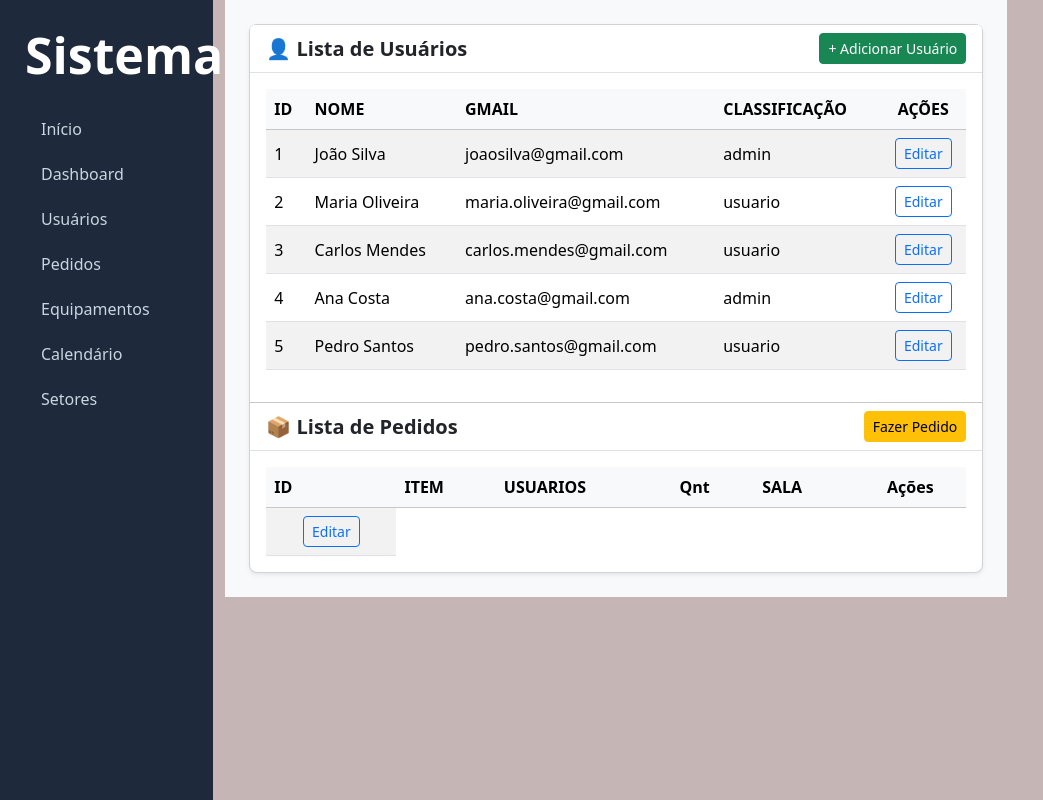
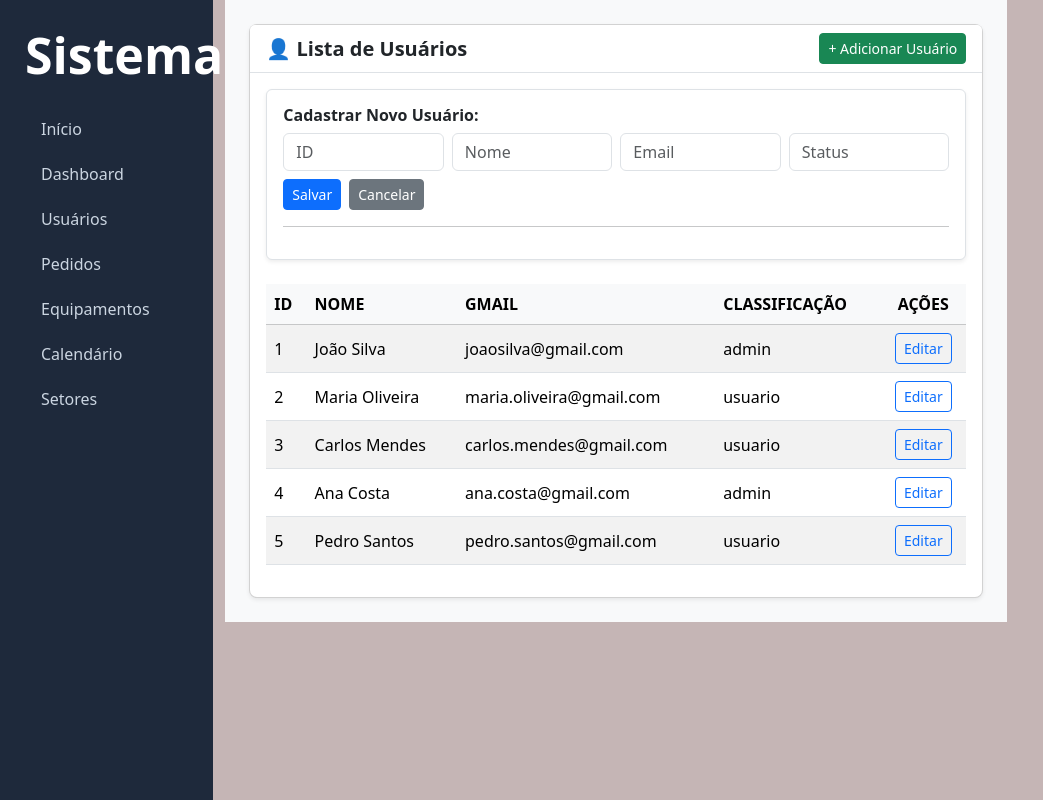
Before and after one commit to AlexAlves-10/pi-chamados, a Next.js app: page /gerenciador_usuarios in a window 1280 px wide. Both pictures are taken after a click on the button "+ Adicionar Usuário". Shown: the whole page, without its empty margins (0-1043 px from the left). Built offline with nearby package versions, Linux system fonts and the light colour scheme.

Commit message:
atualizacaoo/ agora consegue adicionar usuario

```diff
--- a/app/gerenciador_usuarios/page.js
+++ b/app/gerenciador_usuarios/page.js
@@ -1,91 +1,83 @@
-
+'use client'
 import "./Gerenciador_usuarios.css";
-const listaPedidos = [
-    {
-        id: 1,
-        item: "Caderno",
-        usuario: "João Silva",
-        quantidade: 2,
-        sala: 101
-    },
-    {
-        id: 2,
-        item: "Caneta",
-        usuario: "Maria Oliveira",
-        quantidade: 5,
-        sala: 203
-    },
-    {
-        id: 3,
-        item: "Livro",
-        usuario: "Carlos Mendes",
-        quantidade: 1,
-        sala: 305
-    },
-    {
-        id: 4,
-        item: "Lápis",
-        usuario: "Ana Costa",
-        quantidade: 10,
-        sala: 102
-    },
-    {
-        id: 5,
-        item: "Apagador",
-        usuario: "Pedro Santos",
-        quantidade: 1,
-        sala: 210
-    }
-];
-
-const listaUsuarios = [
-    {
-        id: 1,
-        nome: "João Silva",
-        email: "joaosilva@gmail.com",
-        status: "admin"
-    },
-    {
-        id: 2,
-        nome: "Maria Oliveira",
-        email: "maria.oliveira@gmail.com",
-        status: "usuario"
-    },
-    {
-        id: 3,
-        nome: "Carlos Mendes",
-        email: "carlos.mendes@gmail.com",
-        status: "usuario"
-    },
-    {
-        id: 4,
-        nome: "Ana Costa",
-        email: "ana.costa@gmail.com",
-        status: "admin"
-    },
-    {
-        id: 5,
-        nome: "Pedro Santos",
-        email: "pedro.santos@gmail.com",
-        status: "usuario"
-    }
-];
+import { useState } from "react";
 
 export default function GerenciadorUsuarios() {
+
+    const [id, alterarId] = useState("")
+    const [nome, alterarNome] = useState("")
+    const [email, alterarEmail] = useState("")
+    const [status, alterarStatus] = useState("")
+
+    // chavinho escnde e aparece
+    const [mostrarForm, alterarMostrarForm] = useState(false)
+
+    const [listaUsuarios, alterarListaUsuarios] = useState(
+        [
+            { id: 1, nome: "João Silva", email: "joaosilva@gmail.com", status: "admin" },
+            { id: 2, nome: "Maria Oliveira", email: "maria.oliveira@gmail.com", status: "usuario" },
+            { id: 3, nome: "Carlos Mendes", email: "carlos.mendes@gmail.com", status: "usuario" },
+            { id: 4, nome: "Ana Costa", email: "ana.costa@gmail.com", status: "admin" },
+            { id: 5, nome: "Pedro Santos", email: "pedro.santos@gmail.com", status: "usuario" }
+        ]
+    )
+
+    function salvar(e) {
+        e.preventDefault()
+        const objeto = {
+            id: id,
+            nome: nome,
+            email: email,
+            status: status,
+        }
+        alterarListaUsuarios(listaUsuarios.concat(objeto))
+
+        // ensoncididnho da tela usuario
+        alterarMostrarForm(false)
+    }
+
+    // tela usuario
     return (
         <div className="col-9 p-4 bg-light">
-
             <div className="card shadow-sm rounded-3">
 
-                {/* HEADER USUÁRIOS */}
+                {/* superior direito com adicionar usuarioo */}
                 <div className="card-header bg-white d-flex justify-content-between align-items-center border-bottom">
                     <h5 className="mb-0 fw-semibold">👤 Lista de Usuários</h5>
-                    <button className="btn btn-success btn-sm">
+
+
+                    <button
+                        className="btn btn-success btn-sm"
+                        onClick={() => alterarMostrarForm(true)}
+                    >
                         + Adicionar Usuário
                     </button>
                 </div>
 
                 <div className="card-body">
+
+
+                    {mostrarForm && (
+                        <form onSubmit={salvar} className="mb-4 p-3 border rounded bg-white shadow-sm">
+                            <h6 className="fw-bold">Cadastrar Novo Usuário:</h6>
+                            <div className="d-flex gap-2 mb-2">
+                                <input placeholder="ID" onChange={e => alterarId(e.target.value)} className="form-control" />
+                                <input placeholder="Nome" onChange={e => alterarNome(e.target.value)} className="form-control" />
+                                <input placeholder="Email" onChange={e => alterarEmail(e.target.value)} className="form-control" />
+                                <input placeholder="Status" onChange={e => alterarStatus(e.target.value)} className="form-control" />
+                            </div>
+                            <button type="submit" className="btn btn-primary btn-sm me-2">Salvar</button>
+                            <button
+                                type="button"
+                                className="btn btn-secondary btn-sm"
+                                onClick={() => alterarMostrarForm(false)}
+                            >
+                                Cancelar
+                            </button>
+                            <hr />
+                        </form>
+                    )}
+
                     <table className="table table-striped table-hover align-middle">
                         <thead className="table-light">
                             <tr>
@@ -96,7 +88,6 @@ export default function GerenciadorUsuarios() {
                                 <th scope="col" className="text-center">AÇÕES</th>
                             </tr>
                         </thead>
-
                         <tbody>
                             {listaUsuarios.map(usuario =>
                                 <tr>
@@ -114,48 +105,6 @@ export default function GerenciadorUsuarios() {
                         </tbody>
                     </table>
                 </div>
-
-                {/* DIVISOR VISUAL */}
-                <hr className="my-0" />
-
-
-
-
-                {/* HEADER PEDIDOS */}
-                <div className="card-header bg-white d-flex justify-content-between align-items-center border-bottom">
-                    <h5 className="mb-0 fw-semibold">📦 Lista de Pedidos</h5>
-                    <button className="btn btn-warning btn-sm">
-                        Fazer Pedido
-                    </button>
-                </div>
-
-                <div className="card-body">
-                    <table className="table table-striped table-hover align-middle mb-0">
-                        <thead className="table-light">
-                            <tr>
-                                <th>ID</th>
-                                <th>ITEM</th>
-                                <th>USUARIOS</th>
-                                <th>Qnt</th>
-                                <th>SALA</th>
-
-                                <th className="text-center">Ações</th>
-                            </tr>
-                        </thead>
-                        <tbody>
-
-                            <tr>
-
-                                <td className="text-center">
-                                    <button className="btn btn-outline-primary btn-sm">
-                                        Editar
-                                    </button>
-                                </td>
-                            </tr>
-                        </tbody>
-                    </table>
-                </div>
-
             </div>
         </div>
     );
```
